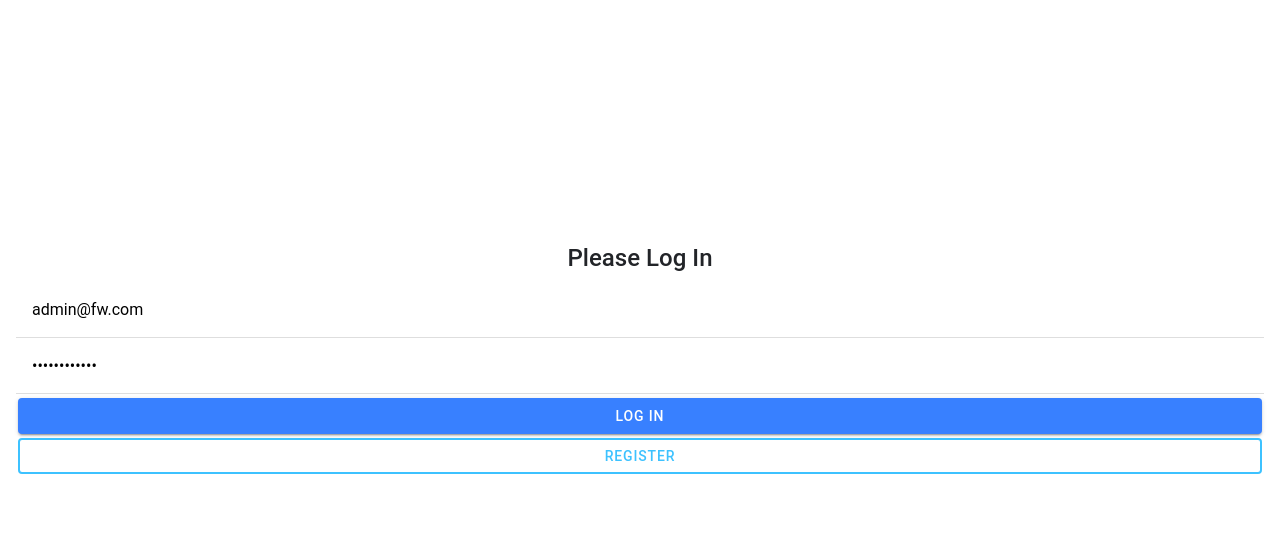
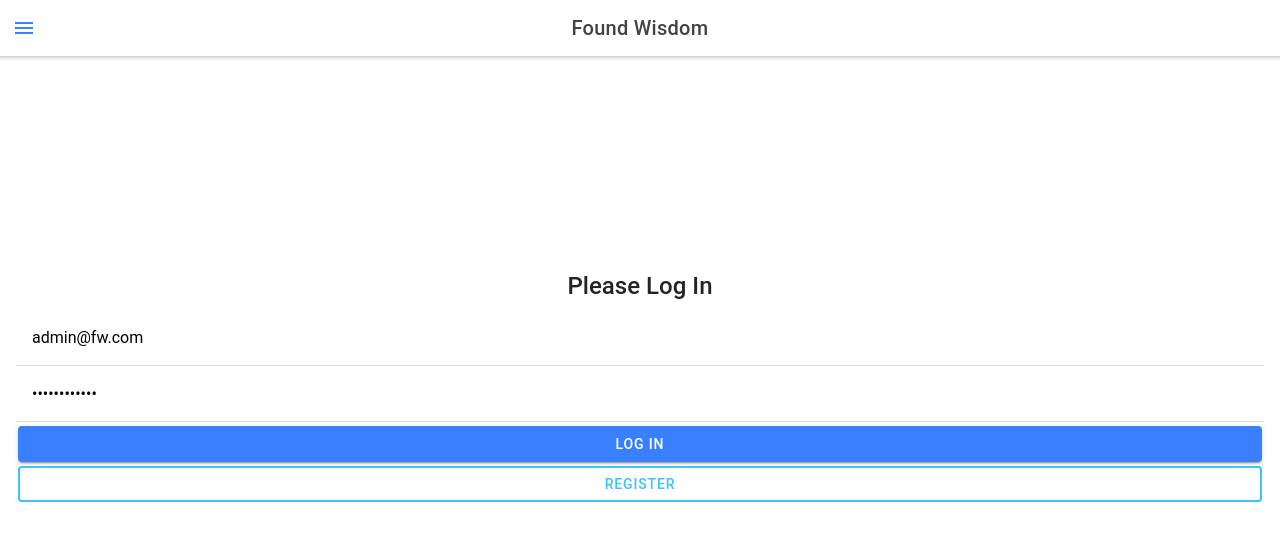
Before and after one commit to Spencer-Sch/found-wisdom-app, a React (Create React App) app: page /sign_in in a window 1280 px wide. Shown: the top 540 px of the page. Built offline with nearby package versions, Linux system fonts and the light colour scheme; no server answers.

Commit message:
added header back to all routes temporarily to solve issue on SignIn page. Will need to solve issue later

```diff
--- a/src/routes.tsx
+++ b/src/routes.tsx
@@ -37,7 +37,8 @@ setupIonicReact();
 
 const Routes: React.FC = ({ user }: any) => (
   <IonApp>
-    {user ? <Header /> : null}
+    {/* {user ? <Header /> : null} */}
+    <Header />
     <IonContent id="main-content">
       <IonReactRouter>
         <IonRouterOutlet>
```
